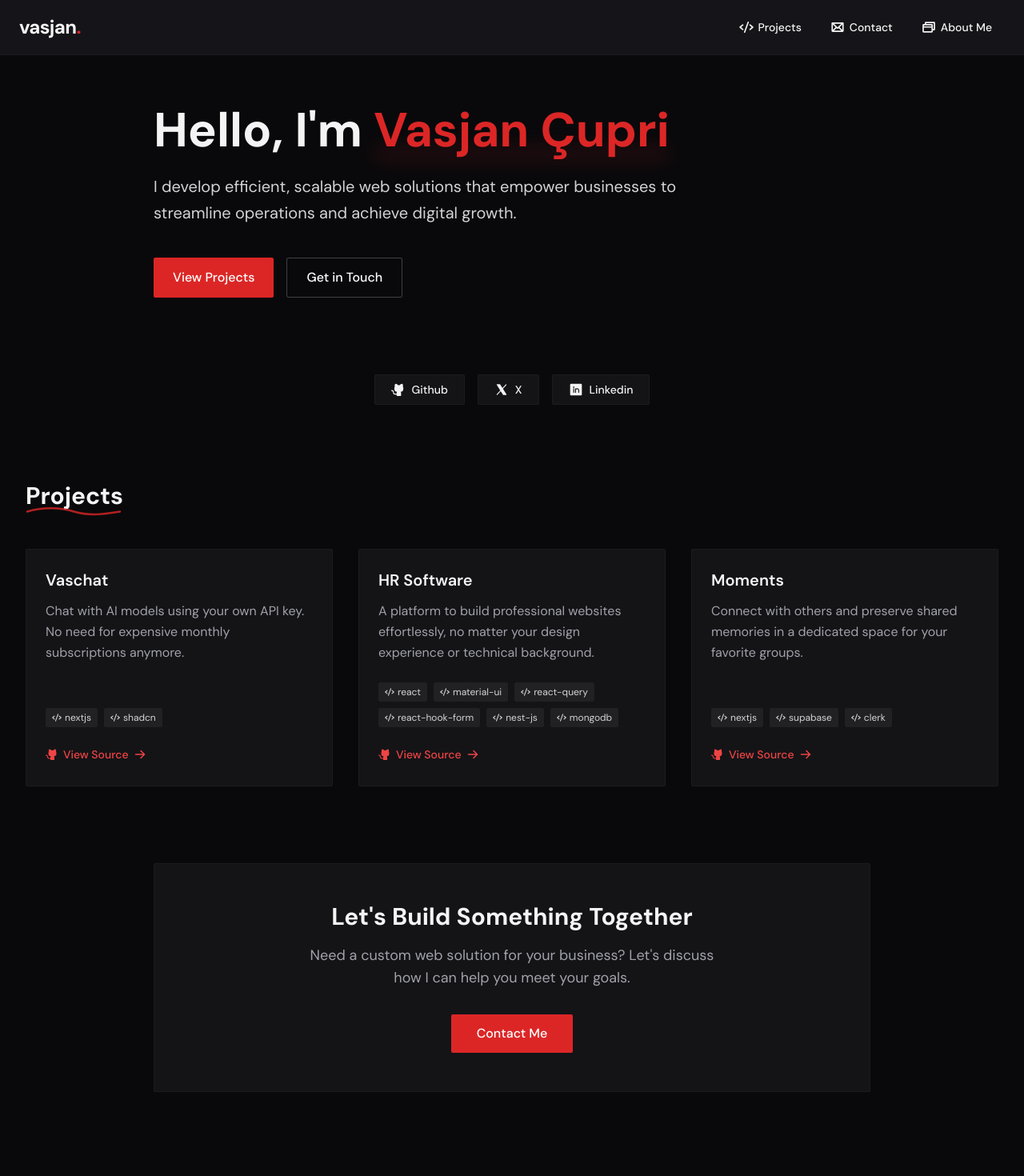
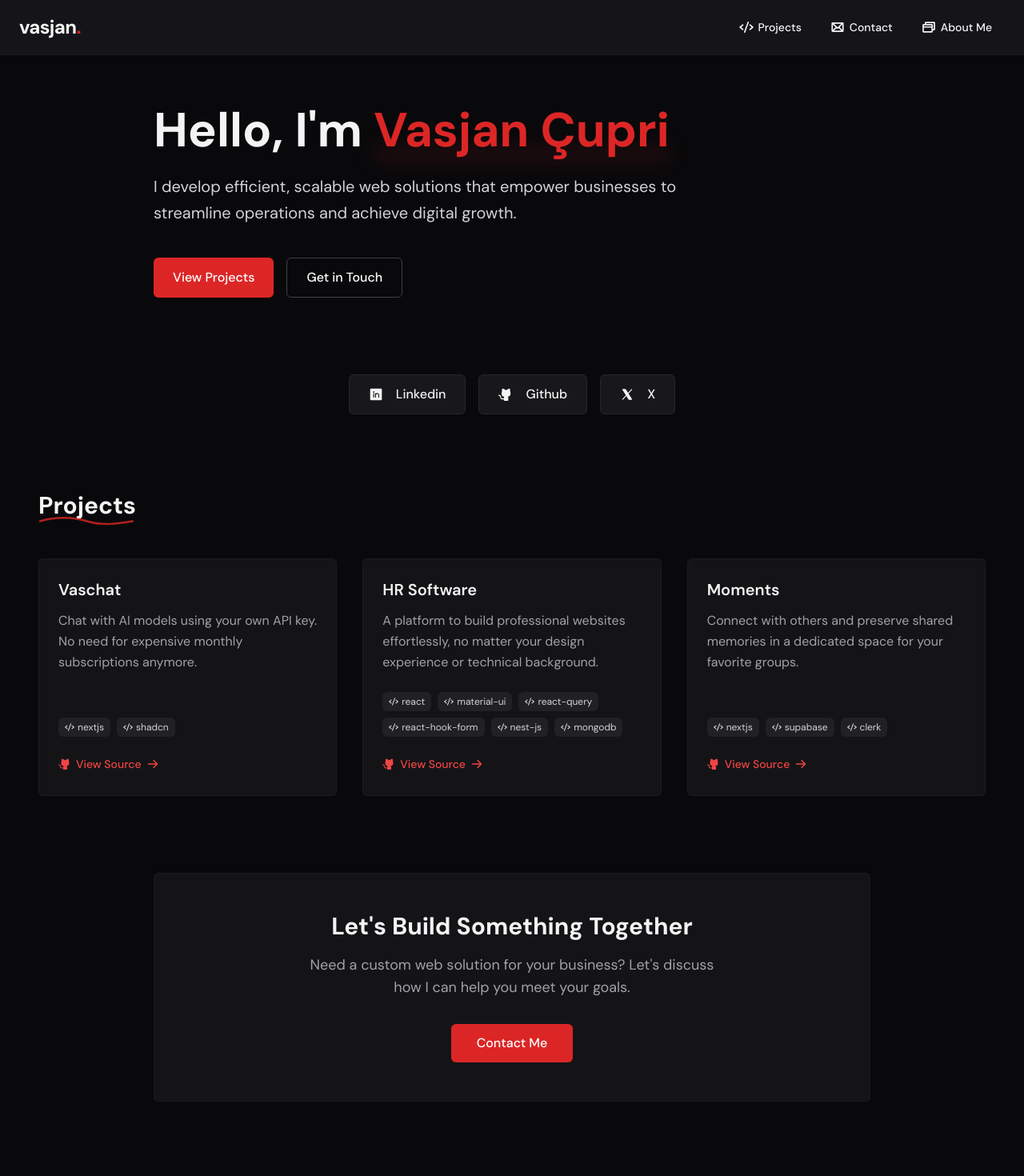
Before and after one commit to v4sj4n/v4sj4n-site, a Next.js app: page / in a window 1280 px wide. Shown: the top 1470 px of the page at 80% size. Built offline with nearby package versions, Linux system fonts and the light colour scheme.

Commit message:
Quick fixes

```diff
--- a/app/components/Navbar.tsx
+++ b/app/components/Navbar.tsx
@@ -5,7 +5,6 @@ export const Navbar = () => {
   const [menuOpen, setMenuOpen] = useState(false);
   const [scrolled, setScrolled] = useState(false);
 
-  // Handle scroll effect for navbar
   useEffect(() => {
     const handleScroll = () => {
       setScrolled(window.scrollY > 20);
@@ -25,7 +24,6 @@ export const Navbar = () => {
           vasjan<span className="text-red-600">.</span>
         </h1>
 
-        {/* Desktop navigation */}
         <ul className="hidden md:flex gap-1">
           {siteConfig.navItems.map((item) => (
             <li key={item.href}>
@@ -41,7 +39,6 @@ export const Navbar = () => {
           ))}
         </ul>
 
-        {/* Mobile menu button */}
         <button
           className="md:hidden p-2 rounded-md focus:outline-none focus:ring-2 focus:ring-red-600 focus:ring-opacity-50"
           onClick={() => setMenuOpen(!menuOpen)}
@@ -65,7 +62,6 @@ export const Navbar = () => {
         </button>
       </div>
 
-      {/* Mobile navigation menu with smooth transition */}
       <div
         className={`md:hidden overflow-hidden transition-all duration-300 ease-in-out ${
           menuOpen ? "max-h-60 opacity-100 mt-4" : "max-h-0 opacity-0"
@@ -76,7 +72,7 @@ export const Navbar = () => {
             <li key={item.href}>
               <a
                 href={item.href}
-                className="px-4 py-3 text-sm font-medium transition-colors hover:bg-zinc-800/50 rounded-sm mx-1 flex items-center"
+                className="px-4 py-3 text-sm font-medium transition-colors hover:bg-zinc-800/50 rounded-md mx-1 flex items-center"
                 onClick={() => setMenuOpen(false)}
               >
                 <span className="mr-3">{item.icon}</span>
--- a/app/components/ProjectCard.tsx
+++ b/app/components/ProjectCard.tsx
@@ -1,8 +1,4 @@
-import {
-  Code,
-  GithubLogo,
-  ArrowRight,
-} from "@phosphor-icons/react/dist/ssr";
+import { Code, GithubLogo, ArrowRight } from "@phosphor-icons/react/dist/ssr";
 
 type Project = {
   title: string;
@@ -15,7 +11,7 @@ export const ProjectCard = ({ project }: { project: Project }) => {
   return (
     <div
       key={project.title}
-      className="group bg-zinc-900/80 backdrop-blur-sm border border-zinc-800/50 hover:border-red-600 transition-all duration-500 h-full flex flex-col rounded-sm hover:shadow-[0_5px_30px_-15px_rgba(220,38,38,0.3)]"
+      className="group bg-zinc-900/80 backdrop-blur-sm border border-zinc-800/50 hover:border-red-600 transition-all duration-500 h-full flex flex-col rounded-md hover:shadow-[0_5px_30px_-15px_rgba(220,38,38,0.3)]"
     >
       <div className="p-6 flex flex-col flex-grow">
         <h3 className="text-xl font-semibold mb-3 group-hover:text-red-500 transition-colors duration-300">
@@ -30,7 +26,7 @@ export const ProjectCard = ({ project }: { project: Project }) => {
             {project.technologies.map((tech) => (
               <span
                 key={tech}
-                className="bg-zinc-800/70 text-zinc-300 px-2 py-1 text-xs rounded-sm backdrop-blur-sm transition-colors duration-300 group-hover:bg-zinc-800 flex items-center"
+                className="bg-zinc-800/70 text-zinc-300 px-2 py-1 text-xs rounded-md backdrop-blur-sm transition-colors duration-300 group-hover:bg-zinc-800 flex items-center"
               >
                 <Code weight="bold" size={12} className="mr-1" />
                 {tech}
--- a/app/globals.css
+++ b/app/globals.css
@@ -2,6 +2,6 @@
 @tailwind components;
 @tailwind utilities;
 
-:root{
+:root {
     font-family: "Dm Sans", sans-serif;
 }
--- a/app/layout.tsx
+++ b/app/layout.tsx
@@ -14,7 +14,7 @@ export const metadata: Metadata = {
   openGraph: {
     images: [
       {
-        url: "/cover.png",
+        url: "https://vasjan.com/cover.png",
         width: 200,
         height: 200,
         alt: "Vasjan Çupri - Developer Page",
--- a/app/page.tsx
+++ b/app/page.tsx
@@ -18,8 +18,7 @@ export default function Page() {
   return (
     <div className=" bg-zinc-950 text-zinc-100 min-h-screen relative">
       <Navbar />
-      <main className="px-4 md:px-8 py-16 max-w-7xl mx-auto relative z-10">
-        {/* Hero Section */}
+      <main className="px-6 md:px-12 py-16 max-w-7xl mx-auto relative z-10">
         <section className="mb-24 relative">
           <div className="max-w-4xl mx-auto">
             <h1 className="text-4xl md:text-6xl font-bold mb-6 leading-tight">
@@ -32,17 +31,17 @@ export default function Page() {
             <p className="text-xl mb-10 text-zinc-300 leading-relaxed max-w-2xl">
               {siteConfig.description}
             </p>
-            <div className="flex flex-wrap gap-4">
+            <div className="flex flex-wrap gap-2 md:gap-4">
               <a
                 href="#projects"
-                className="group bg-red-600 hover:bg-red-700 text-white font-medium py-3 px-6 rounded-sm transition-all duration-300 relative overflow-hidden flex items-center"
+                className="group bg-red-600 hover:bg-red-700 text-white font-medium py-3 px-6 rounded-md transition-all duration-300 relative overflow-hidden flex items-center"
               >
                 <span className="relative z-10">View Projects</span>
                 <span className="absolute inset-0 bg-gradient-to-r from-red-600 to-red-500 opacity-0 group-hover:opacity-100 transition-opacity duration-300"></span>
               </a>
               <a
                 href="#contact"
-                className="group bg-transparent text-white font-medium py-3 px-6 border border-zinc-700 hover:border-red-600 rounded-sm transition-all duration-300 relative overflow-hidden flex items-center"
+                className="group bg-transparent text-white font-medium py-3 px-6 border border-zinc-700 hover:border-red-600 rounded-md transition-all duration-300 relative overflow-hidden flex items-center"
               >
                 <span className="relative z-10">Get in Touch</span>
                 <span className="absolute inset-0 bg-red-600/10 opacity-0 group-hover:opacity-100 transition-opacity duration-300"></span>
@@ -59,12 +58,11 @@ export default function Page() {
                 href={url}
                 target="_blank"
                 rel="noopener noreferrer"
-                className="group bg-zinc-900/80 backdrop-blur-sm hover:bg-zinc-800/80 px-5 py-2 rounded-sm text-sm font-medium transition-all duration-300 border border-zinc-800/50 hover:border-red-600 hover:shadow-[0_0_15px_rgba(220,38,38,0.15)] flex items-center"
+                className="group flex items-center gap-2 bg-zinc-900 hover:bg-zinc-800 px-6 py-3 rounded-md transition-all duration-300 border border-zinc-800 hover:border-red-600"
               >
                 {socialIcons[platform]}
-                <span className="relative">
+                <span className="font-medium">
                   {platform.charAt(0).toUpperCase() + platform.slice(1)}
-                  <span className="absolute inset-x-0 bottom-0 h-px w-0 bg-red-500 transition-all duration-300 group-hover:w-full"></span>
                 </span>
               </a>
             ))}
@@ -103,7 +101,7 @@ export default function Page() {
         </section>
 
         <section id="contact" className="mb-16 scroll-mt-24">
-          <div className="bg-zinc-900/80 backdrop-blur-sm border border-zinc-800/50 p-8 md:p-12 text-center max-w-4xl mx-auto rounded-sm relative overflow-hidden group hover:border-red-600/50 transition-all duration-500">
+          <div className="bg-zinc-900/80 backdrop-blur-sm border border-zinc-800/50 p-8 md:p-12 text-center max-w-4xl mx-auto rounded-md relative overflow-hidden group hover:border-red-600/50 transition-all duration-500">
             <div className="absolute inset-0 bg-gradient-to-br from-red-600/5 to-transparent opacity-0 group-hover:opacity-100 transition-opacity duration-700"></div>
             <div className="relative z-10">
               <h2 className="text-3xl font-bold mb-4">
@@ -115,7 +113,7 @@ export default function Page() {
               </p>
               <a
                 href={`mailto:${siteConfig.email}`}
-                className="group bg-red-600 hover:bg-red-700 text-white font-medium py-3 px-8 rounded-sm transition-all duration-300 inline-flex items-center relative overflow-hidden"
+                className="group bg-red-600 hover:bg-red-700 text-white font-medium py-3 px-8 rounded-md transition-all duration-300 inline-flex items-center relative overflow-hidden"
               >
                 <span className="relative z-10">Contact Me</span>
                 <span className="absolute inset-0 bg-gradient-to-r from-red-600 to-red-500 opacity-0 group-hover:opacity-100 transition-opacity duration-300"></span>
--- a/config/site.tsx
+++ b/config/site.tsx
@@ -29,9 +29,9 @@ export const siteConfig = {
     },
   ],
   links: {
+    linkedin: "https://linkedin.com/in/v4sj4n",
     github: "https://github.com/v4sj4n",
     x: "https://x.com/v4sj4n",
-    linkedin: "https://linkedin.com/in/v4sj4n",
   },
   email: "work@vasjan.com",
   projects: [
```
